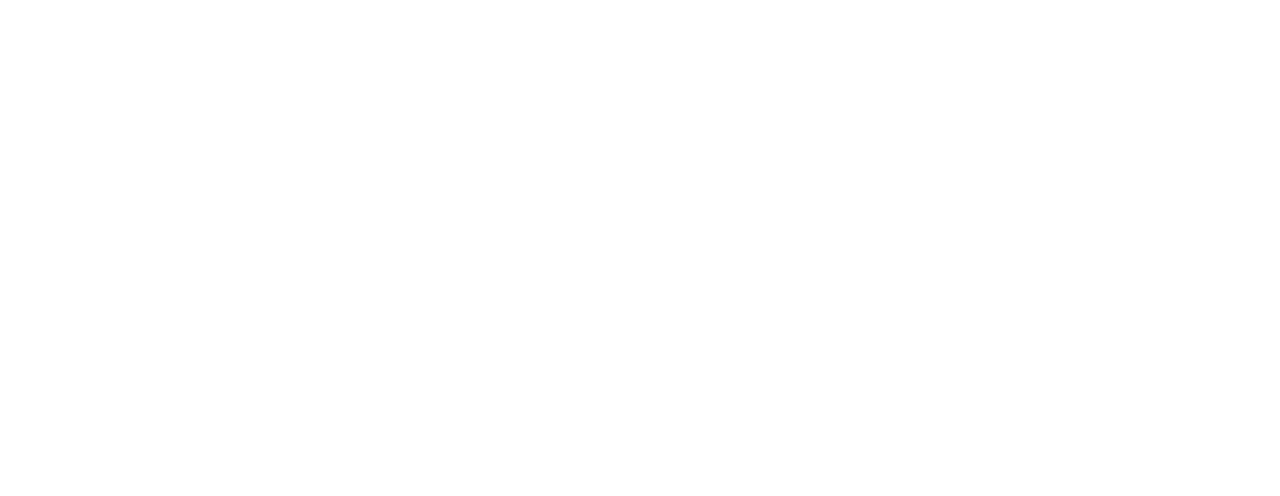
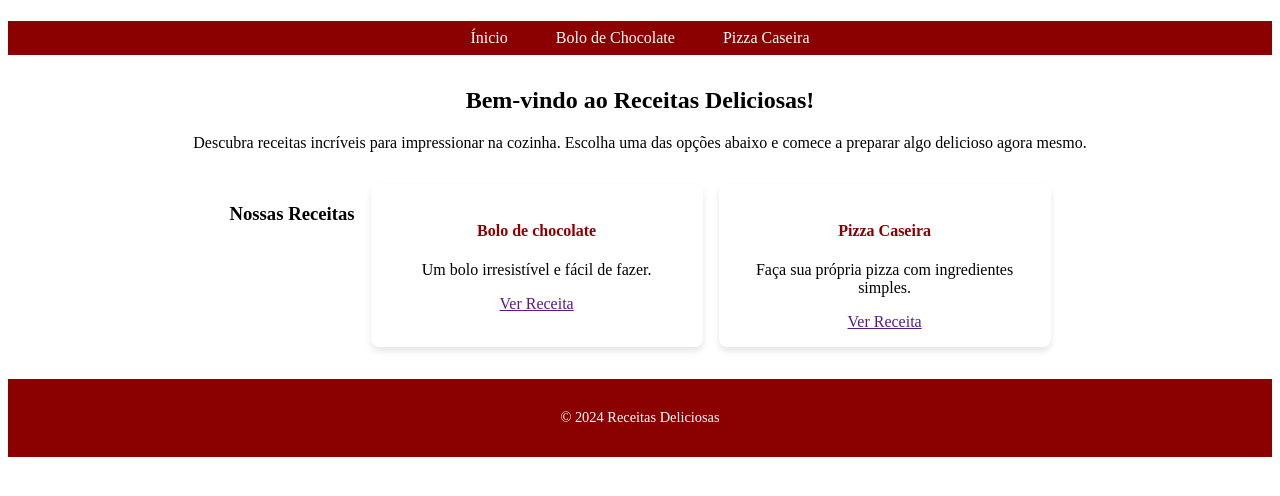
Before and after one commit to AntonioDev23/Segundo-Projeto-Solo, a plain HTML site: page index.html in a window 1280 px wide. Drawn offline with Linux system fonts and the light colour scheme.

Commit message:
Primeiro layout

```diff
--- /dev/null
+++ b/estilos/principal.css
@@ -0,0 +1,81 @@
+/* Navegação */
+.nav-links {
+    list-style: none;
+    display: flex; /* Ativa Flexbox */
+    justify-content: center; /* Centraliza os links horizontalmente */
+    gap: 1rem; /* Espaço entre os links */
+    padding: 0.5rem 0;
+    background-color: #8b0000;
+    margin: 0;
+}
+
+.nav-links li {
+    display: inline;
+}
+
+.nav-links a {
+    color: #fff;
+    text-decoration: none;
+    padding: 0.5rem 1rem;
+}
+
+.nav-links a:hover {
+    background-color: #ff6347;
+    border-radius: 4px;
+}
+
+/* Página Inicial */
+.welcome {
+    text-align: center;
+    margin: 2rem 0;
+}
+
+
+
+/* Lista de Receitas */
+.recipes-list {
+    display: flex; /* Ativa Flexbox */
+    flex-wrap: wrap; /* Permite quebrar linha se necessário */
+    gap: 1rem; /* Espaço entre os cartões */
+    justify-content: center; /* Centraliza os cartões na página */
+}
+
+.recipe-card {
+    background: #fff;
+    padding: 1rem;
+    border-radius: 8px;
+    box-shadow: 0 4px 6px rgba(0, 0, 0, 0.1);
+    text-align: center;
+    flex: 1 1 calc(33.333% - 1rem); /* Tamanho flexível para ocupar 3 por linha */
+    max-width: 300px; /* Limita a largura máxima */
+}
+
+.recipe-card h4 {
+    color: #8b0000;
+}
+
+.recipe-card .btn {
+    display: inline-block;
+    margin-top: 1rem;
+    background-color: #8b0000;
+    color: #fff;
+    text-decoration: none;
+    padding: 0.5rem 1rem;
+    border-radius: 4px;
+}
+
+.recipe-card .btn:hover {
+    background-color: #ff6347;
+}
+
+/* Rodapé */
+footer {
+    display: flex; /* Ativa Flexbox */
+    justify-content: center; /* Centraliza horizontalmente */
+    align-items: center; /* Centraliza verticalmente */
+    padding: 1rem 0;
+    background-color: #8b0000;
+    color: #fff;
+    margin-top: 2rem;
+    font-size: 0.9rem;
+}
--- a/index.html
+++ b/index.html
@@ -4,8 +4,40 @@
     <meta charset="UTF-8">
     <meta name="viewport" content="width=device-width, initial-scale=1.0">
     <title>Receitas</title>
+    <link rel="stylesheet" href="estilos/principal.css">
 </head>
 <body>
-
+    <header>
+        <h1></h1>
+        <nav>
+            <ul class="nav-links">
+                <li><a href="">Ínicio</a></li>
+                <li><a href="">Bolo de Chocolate</a></li>
+                <li><a href="">Pizza Caseira</a></li>
+            </ul>
+        </nav>
+    </header>
+    <main>
+        <section class="welcome">
+            <h2>Bem-vindo ao Receitas Deliciosas!</h2>
+            <p>Descubra receitas incríveis para impressionar na cozinha. Escolha uma das opções abaixo e comece a preparar algo delicioso agora mesmo.</p>
+        </section>
+        <section  class="recipes-list">
+            <h3>Nossas Receitas</h3>
+            <div class="recipe-card">
+                <h4>Bolo de chocolate</h4>
+                <p>Um bolo irresistível e fácil de fazer.</p>
+                <a href="">Ver Receita</a>
+            </div>
+            <div class="recipe-card">
+                <h4>Pizza Caseira</h4>
+                <p>Faça sua própria pizza com ingredientes simples.</p>
+                <a href="">Ver Receita</a>
+            </div>
+        </section>
+    </main>
+    <footer>
+        <p>&copy; 2024 Receitas Deliciosas</p>
+    </footer>
 </body>
 </html>
```
